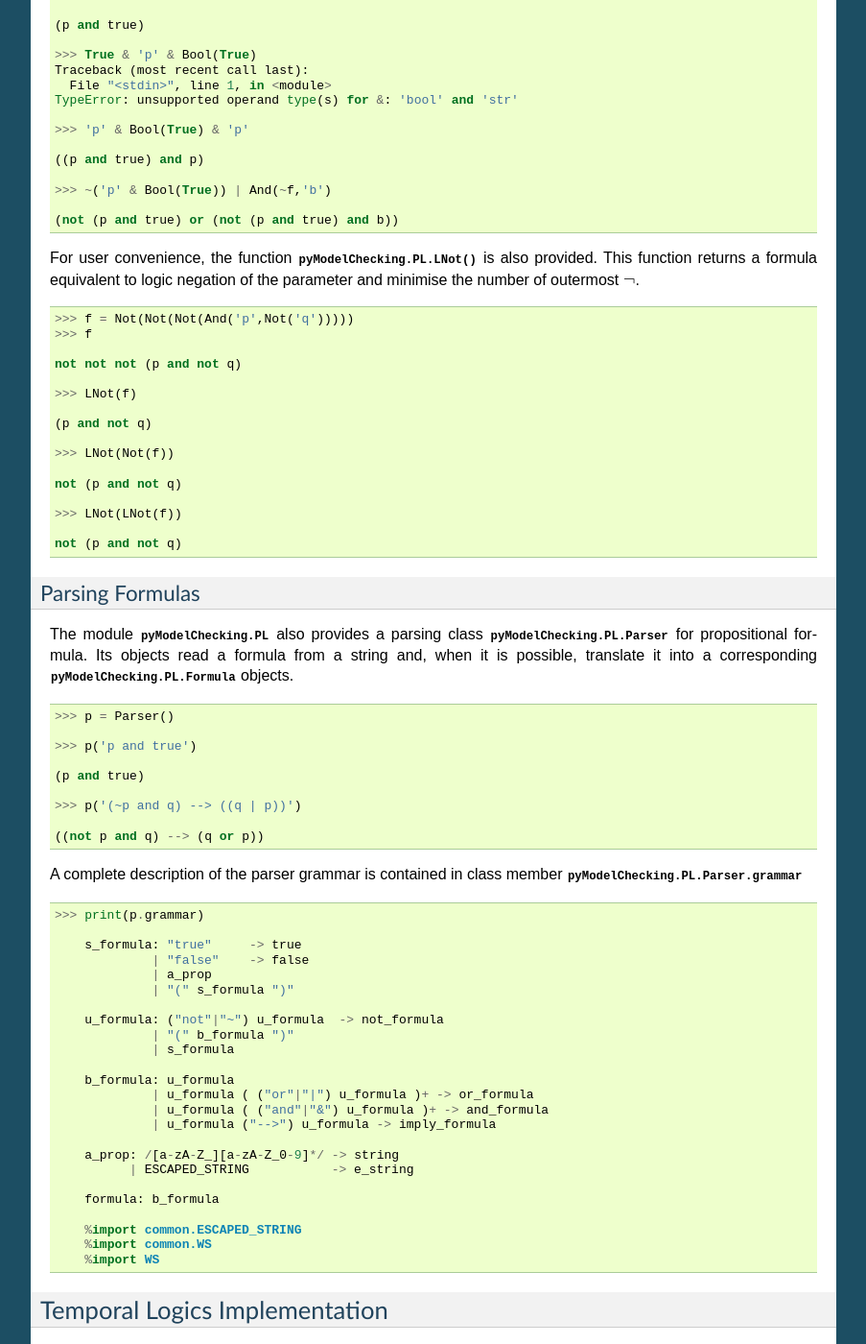
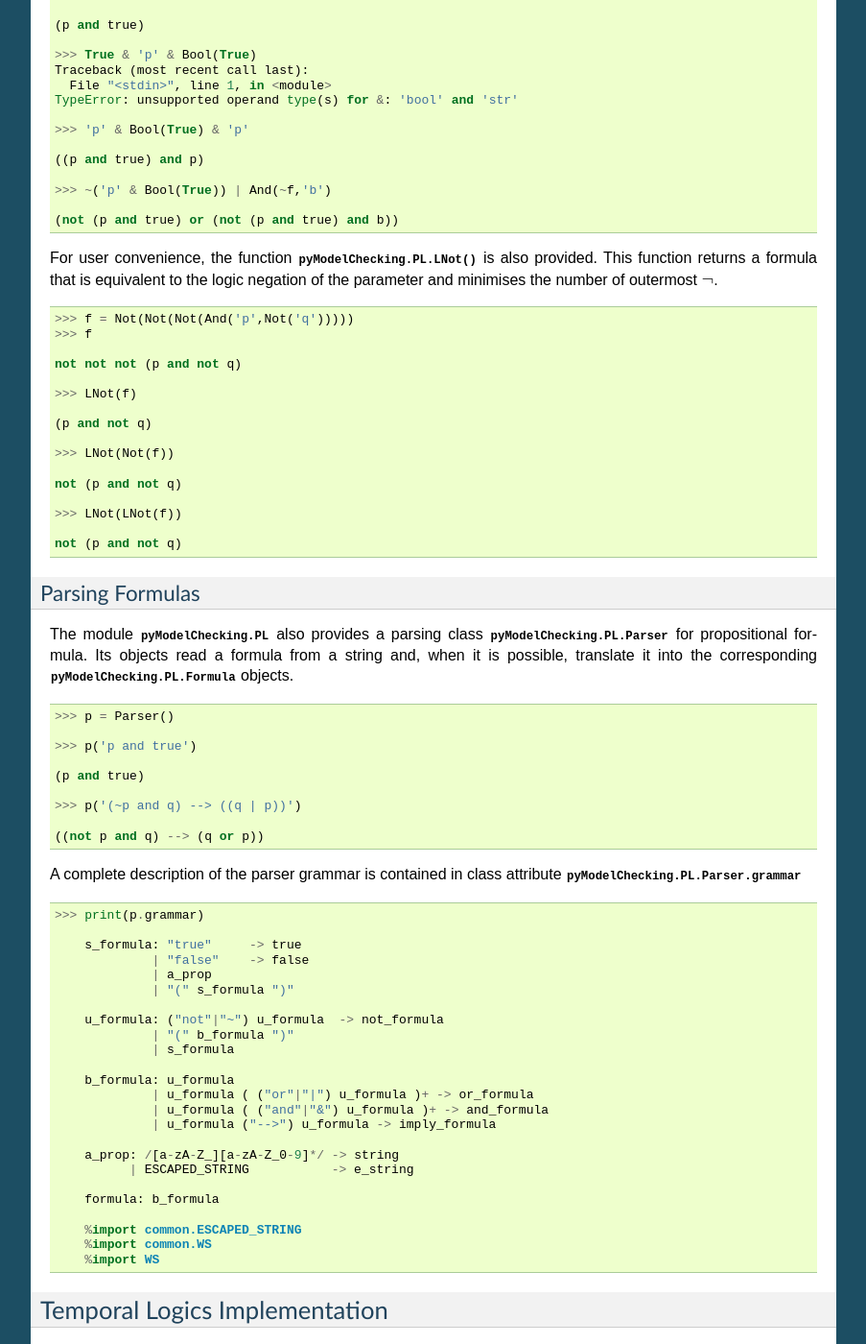
Before and after one commit to albertocasagrande/pyModelChecking, a Sphinx documentation site: the page built from doc/source/using_logics.rst, in a window 1280 px wide and 1400 px high, scrolled down 1184 px. Shown: the whole window at 96% size, without its empty margins (198-1101 px from the left). Built offline with Sphinx 7.4.7, drawn with Linux system fonts in a browser that asks for light colours; some of the changed text lies outside the part shown.

Commit message:
Fixed some syntatic errors in the documentation. Began the development of v1.3.

```diff
--- a/doc/source/conf.py
+++ b/doc/source/conf.py
@@ -56,9 +56,9 @@
 # built documents.
 #
 # The short X.Y version.
-version = '1.2'
+version = '1.3'
 # The full version, including alpha/beta/rc tags.
-release = '1.2.1'
+release = '1.3.0'
 
 # The language for content autogenerated by Sphinx. Refer to documentation
 # for a list of supported languages.
--- a/doc/source/using_logics.rst
+++ b/doc/source/using_logics.rst
@@ -101,8 +101,9 @@
     (not (p and true) or (not (p and true) and b))
 
 For user convenience, the function :func:`pyModelChecking.PL.LNot`
-is also provided. This function returns a formula equivalent to logic
-negation of the parameter and minimise the number of outermost :math:`\neg`.
+is also provided. This function returns a formula that is equivalent to the
+logic negation of the parameter and minimises the number of outermost
+:math:`\neg`.
 
 .. code-block:: Python
 
@@ -129,7 +130,7 @@
 The module :mod:`pyModelChecking.PL` also provides a parsing class
 :class:`pyModelChecking.PL.Parser` for propositional formula.
 Its objects read a formula from a string and, when it is possible,
-translate it into a corresponding :class:`pyModelChecking.PL.Formula`
+translate it into the corresponding :class:`pyModelChecking.PL.Formula`
 objects.
 
 .. code-block:: Python
@@ -144,7 +145,7 @@
 
     ((not p and q) --> (q or p))
 
-A complete description of the parser grammar is contained in class member
+A complete description of the parser grammar is contained in class attribute
 :attr:`pyModelChecking.PL.Parser.grammar`
 
 .. code-block:: Python
--- a/pyModelChecking/__init__.py
+++ b/pyModelChecking/__init__.py
@@ -8,8 +8,8 @@
 __copyright__ = "Copyright 2015-2019"
 __credits__ = ["Alberto Casagrande"]
 __license__ = "GPL"
-__release__ = "1.2"
-__subrelease__ = "1"
+__release__ = "1.3"
+__subrelease__ = "0"
 __version__ = __release__+"."+__subrelease__
 __maintainer__ = "Alberto Casagrande"
 __email__ = "acasagrande@units.it"
```
